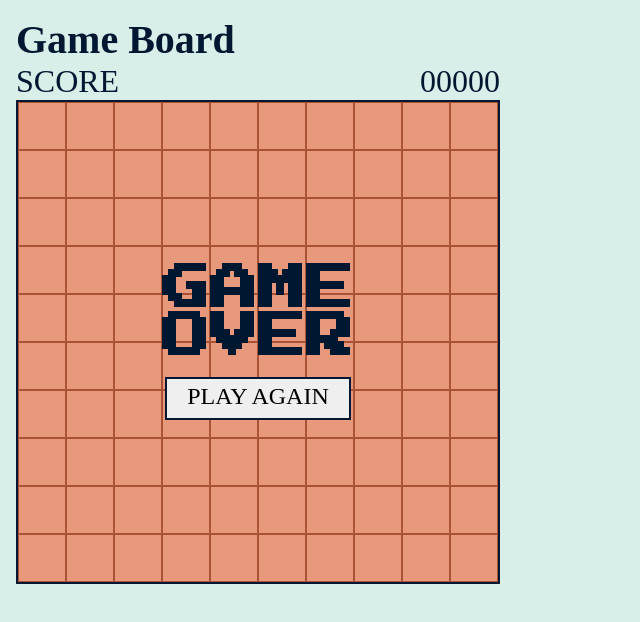
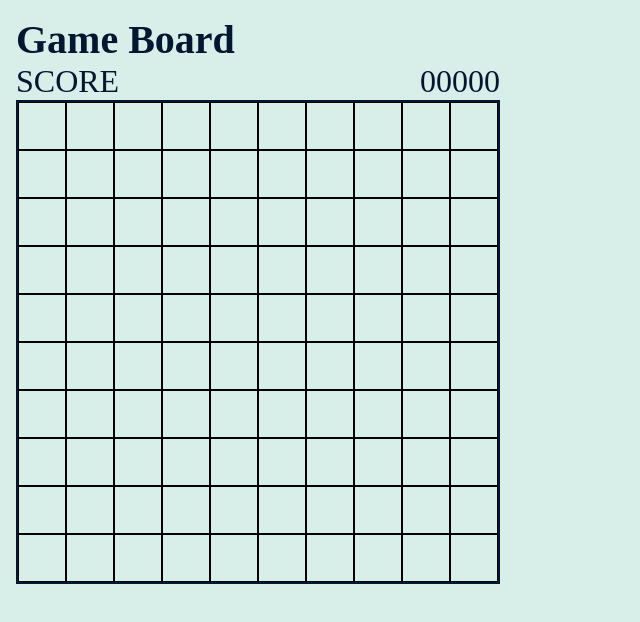
Before and after one commit to NatsukiSh/arkade-game-challenge, a plain HTML site: page index.html in a window 1280 px wide. Shown: the whole page, without its empty margins (0-640 px from the left). Drawn offline with Linux system fonts and the light colour scheme; a web font is replaced by a local one.

Commit message:
Added image and JS

```diff
--- a/index.html
+++ b/index.html
@@ -130,7 +130,7 @@
           <div class="cell"></div>
           <div class="cell"></div>
         </div>
-        <div class="end-game-screen">
+        <div class="end-game-screen hidden">
           <h2 class="end-game-text">
             Game
             <br />
```
Also changed, not shown: images/bomb.png.png (added), script.js (added).
